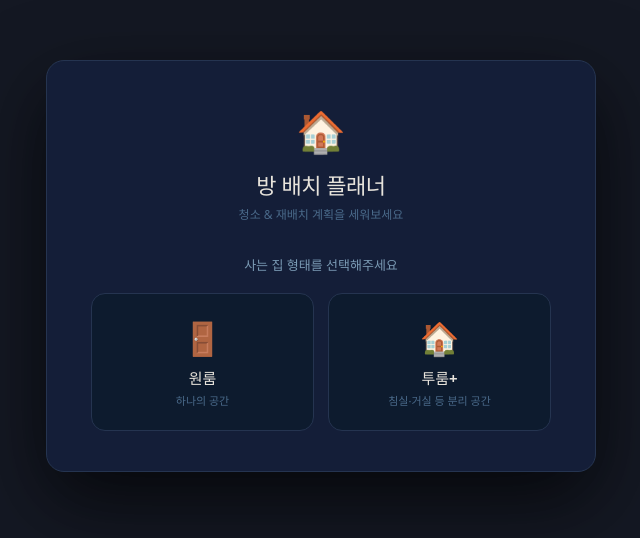
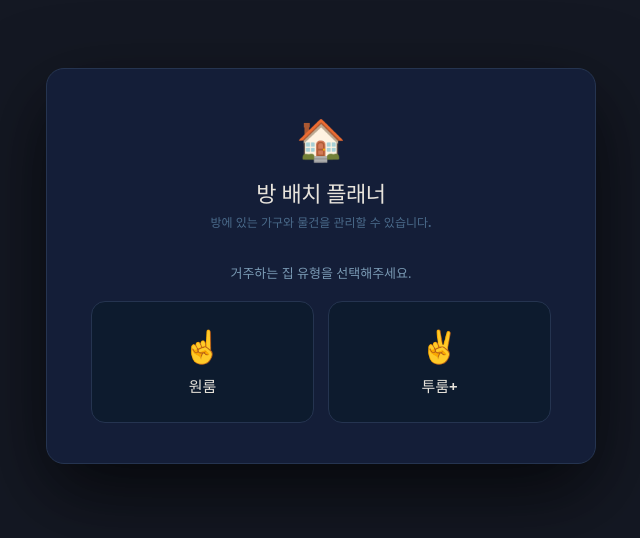
Before and after one commit to rosaceaee/manageRoomHelp, a React (Vite) app: page / in a window 1280 px wide. Shown: the part 134-672 px from the top of the page, without its empty margins (319-959 px from the left). Built offline with nearby package versions, Linux system fonts and the light colour scheme.

Commit message:
feat: [ui] 초기화면 문구 수정

```diff
--- a/src/components/modals/SetupModal.tsx
+++ b/src/components/modals/SetupModal.tsx
@@ -67,9 +67,9 @@ export function SetupModal({ onComplete }: SetupModalProps) {
           >
             방 배치 플래너
           </div>
-          <div style={{ fontSize: 12, color: "#4A6A8A", marginTop: 4 }}>
-            청소 & 재배치 계획을 세워보세요
-          </div>
+          <h4 style={{ fontSize: 12, color: "#4A6A8A", marginTop: 4 }}>
+            방에 있는 가구와 물건을 관리할 수 있습니다.
+          </h4>
         </div>
 
         {step === 1 && (
@@ -82,16 +82,15 @@ export function SetupModal({ onComplete }: SetupModalProps) {
                 marginBottom: 18,
               }}
             >
-              사는 집 형태를 선택해주세요
+              거주하는 집 유형을 선택해주세요.
             </p>
             <div style={{ display: "flex", gap: 14 }}>
               {[
-                { k: "one", emoji: "🚪", title: "원룸", desc: "하나의 공간" },
+                { k: "one", emoji: "☝️", title: "원룸" },
                 {
                   k: "two",
-                  emoji: "🏠",
+                  emoji: " ✌️",
                   title: "투룸+",
-                  desc: "침실·거실 등 분리 공간",
                 },
               ].map((o) => (
                 <button
@@ -137,10 +136,7 @@ export function SetupModal({ onComplete }: SetupModalProps) {
                 marginBottom: 18,
               }}
             >
-              공간 이름을 정해주세요{" "}
-              <span style={{ color: "#2A4A6A", fontSize: 11 }}>
-                (나중에 변경 가능)
-              </span>
+              관리할 방 이름을 입력해주세요. (추후 변경 가능)
             </p>
             <div
               style={{
```
